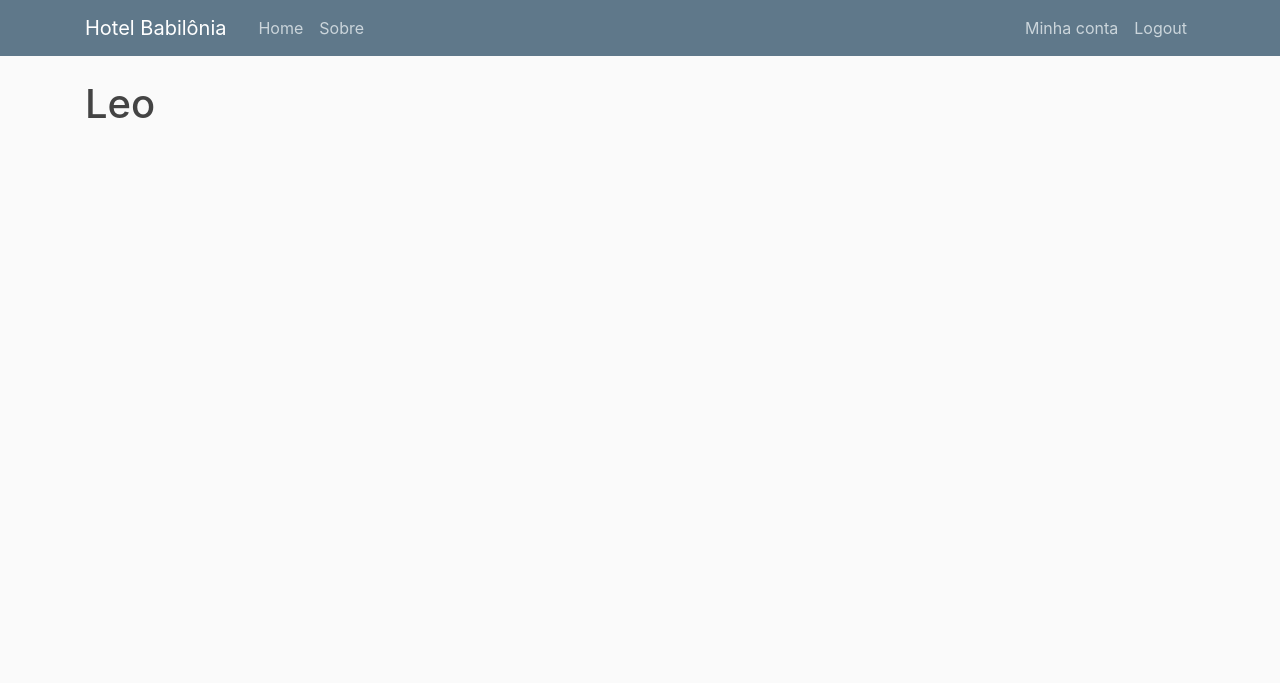
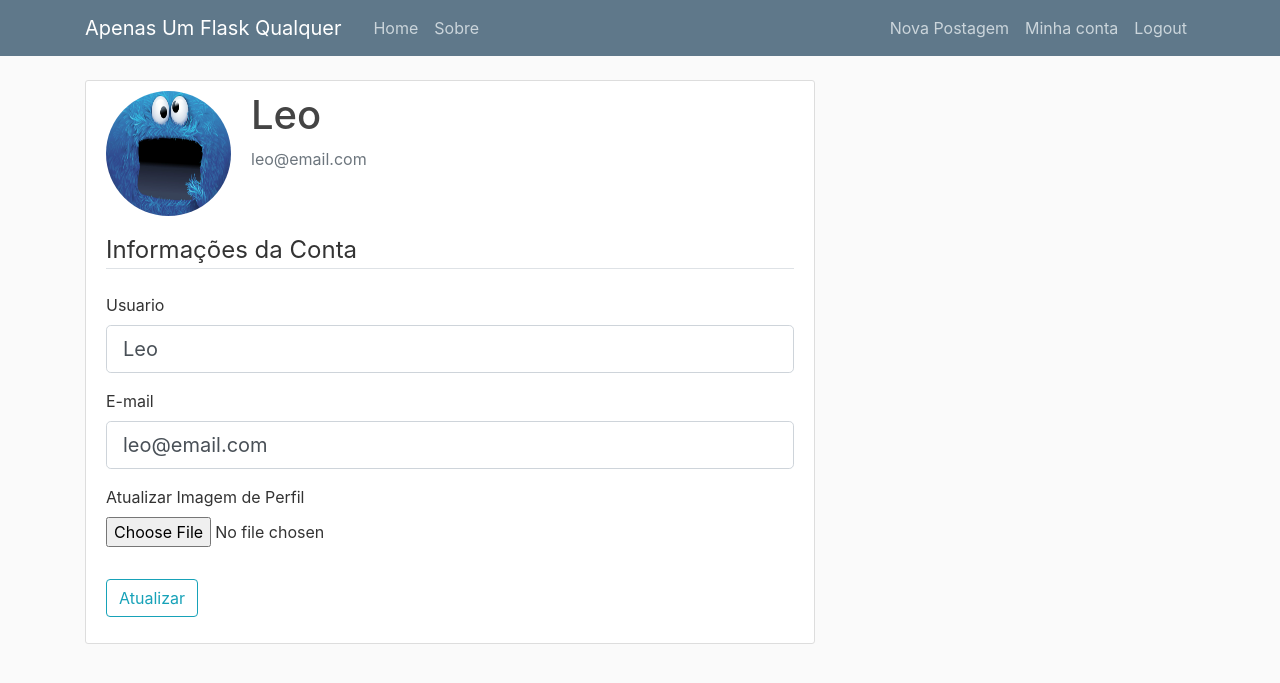
Before and after one commit to Guimili/FlaskProj, a Flask app: page /conta in a window 1280 px wide. Shown: the top 683 px of the page. Run offline with Flask 2, Linux system fonts and the light colour scheme; a user stored in the database is signed in; some libraries are stand-ins or nearby versions.

Commit message:
Conta/Nova Postagem

```diff
--- a/flaskproj/__init__.py
+++ b/flaskproj/__init__.py
@@ -9,7 +9,7 @@ app.config['SQLALCHEMY_DATABASE_URI'] = 'sqlite:///site.db'
 db = SQLAlchemy(app)
 bcrypt = Bcrypt()
 gerenciador_login = LoginManager(app)
-gerenciador_login.login_view = 'loginPage'
+gerenciador_login.login_view = 'login'
 gerenciador_login.login_message_category = 'info'
 
 from flaskproj import routes
--- a/flaskproj/forms.py
+++ b/flaskproj/forms.py
@@ -1,6 +1,9 @@
 from flask_wtf import FlaskForm
-from wtforms import StringField, PasswordField, SubmitField, BooleanField
-from wtforms.validators import DataRequired, Length, Email, EqualTo
+from flask_wtf.file import FileField, FileAllowed
+from flaskproj.models import Usuario
+from flask_login import current_user
+from wtforms import StringField, PasswordField, SubmitField, BooleanField, TextAreaField
+from wtforms.validators import DataRequired, Length, Email, EqualTo, ValidationError
 
 
 class RegistForm(FlaskForm):
@@ -10,9 +13,43 @@ class RegistForm(FlaskForm):
     confirm = PasswordField("Confirme sua senha", validators=[DataRequired(), EqualTo("senha")])
     registrar = SubmitField("Resgistrar-se")
 
+    def validate_usuario(self, usuario):
+        usuario = Usuario.query.filter_by(nome=usuario.data).first()
+        if usuario:
+            raise ValidationError('Usuário já existente! Por favor, escolha outro =)')
+
+    def validate_email(self, email):
+        usuario = Usuario.query.filter_by(email=email.data).first()
+        if usuario:
+            raise ValidationError('Email já utilizado! Por favor, escolha outro =)')
+
 
 class LoginForm(FlaskForm):
     email = StringField("E-mail", validators=[DataRequired(), Email()])
     senha = PasswordField("Senha", validators=[DataRequired()])
     lembrar = BooleanField("Lembrar senha")
     login = SubmitField("Login")
+
+
+class UpdateForm(FlaskForm):
+    usuario = StringField("Usuario", validators=[DataRequired(), Length(min=3, max=20)])
+    email = StringField("E-mail", validators=[DataRequired(), Email()])
+    imagem = FileField('Atualizar Imagem de Perfil', validators=[FileAllowed(['jpg', 'png'])])
+    atualizar = SubmitField("Atualizar")
+
+    def validate_usuario(self, usuario):
+        if usuario.data != current_user.nome:
+            usuario = Usuario.query.filter_by(nome=usuario.data).first()
+            if usuario:
+                raise ValidationError('Usuário já existente! Por favor, escolha outro =)')
+
+    def validate_email(self, email):
+        if email.data != current_user.email:
+            usuario = Usuario.query.filter_by(email=email.data).first()
+            if usuario:
+                raise ValidationError('Email já utilizado! Por favor, escolha outro =)')
+
+class PostForm(FlaskForm):
+    titulo = StringField('Titulo', validators=[DataRequired()])
+    conteudo = TextAreaField('Conteudo', validators=[DataRequired()])
+    enviar = SubmitField('Enviar')
--- a/flaskproj/models.py
+++ b/flaskproj/models.py
@@ -10,7 +10,7 @@ class Usuario(db.Model, UserMixin):
 	id = db.Column(db.Integer, primary_key=True)
 	nome = db.Column(db.String(20), unique=True, nullable=False)
 	email = db.Column(db.String(120), unique=True, nullable=False)
-	imagem_file = db.Column(db.String(20), nullable=False, default='default.jpg')
+	imagem_file = db.Column(db.String(20), nullable=False, default='s.jpg')
 	senha = db.Column(db.String(60), nullable=False)
 	postagens = db.relationship('Postagem', backref='autor', lazy=True)
 
--- a/flaskproj/routes.py
+++ b/flaskproj/routes.py
@@ -1,46 +1,48 @@
+import secrets, os
+from PIL import Image
 from flask import render_template, url_for, flash, redirect, request
 from flaskproj import app, db, bcrypt
-from flaskproj.forms import RegistForm, LoginForm
+from flaskproj.forms import RegistForm, LoginForm, PostForm, UpdateForm
 from flaskproj.models import Usuario, Postagem
 from flask_login import login_user, current_user, logout_user, login_required
 
 
-
-posts = [
-	{
-		'autor': 'IsQuilo',
-		'titulo': 'Só uns',
-		'conteudo': 'Quando 1 Xuqnimirrain, 2 não Kipsy my baby.',
-		'data': '16/07/2018'
-	},
-	{
-		'autor': 'Berg',
-		'titulo': 'Post estatico',
-		'conteudo': 'Entenda por que Python > All',
-		'data': '17/07/2018'
-	},
-	{
-		'autor': 'Boiiii',
-		'titulo': 'Pra testar',
-		'conteudo': 'Hotel Babilôbnia está em construção!',
-		'data': 'Ném é data kkk'
-	}
-]
+# posts = [
+# 	{
+# 		'autor': 'IsQuilo',
+# 		'titulo': 'Só uns',
+# 		'conteudo': 'Quando 1 Xuqnimirrain, 2 não Kipsy my baby.',
+# 		'data': '16/07/2018'
+# 	},
+# 	{
+# 		'autor': 'Berg',
+# 		'titulo': 'Post estatico',
+# 		'conteudo': 'Entenda por que Python > All',
+# 		'data': '17/07/2018'
+# 	},
+# 	{
+# 		'autor': 'Boiiii',
+# 		'titulo': 'Pra testar',
+# 		'conteudo': 'Hotel Babilôbnia está em construção!',
+# 		'data': 'Ném é data kkk'
+# 	}
+# ]
 
 
 @app.route('/')
 @app.route('/home')
-def homePage():
-	return render_template('home.html', posts = posts, titulo = 'Home')
+def home():
+	postagens = Postagem.query.all()
+	return render_template('home.html', posts = postagens, titulo = 'Home')
 
 @app.route('/sobre')
-def sobrePage():
+def sobre():
 	return render_template('sobre.html', titulo = 'Sobre')
 
 @app.route('/cadastro', methods=['GET', 'POST'])
-def cadastroPage():
+def cadastro():
 	if current_user.is_authenticated:
-		return redirect(url_for('homePage'))
+		return redirect(url_for('home'))
 	form = RegistForm()
 	if form.validate_on_submit():
 		senha_hash = bcrypt.generate_password_hash(form.senha.data).decode('utf-8')
@@ -48,31 +50,69 @@ def cadastroPage():
 		db.session.add(usuario)
 		db.session.commit()
 		flash('Sua conta foi criada com sucesso! Você já pode realizar um login =)', 'success')
-		return redirect(url_for("homePage"))
+		return redirect(url_for("home"))
 	return render_template("cadastro.html", titulo = "Cadastro", form = form)
 
 @app.route('/login', methods=['GET', 'POST'])
-def loginPage():
+def login():
 	if current_user.is_authenticated:
-		return redirect(url_for('homePage'))
+		return redirect(url_for('home'))
 	form = LoginForm()
 	if form.validate_on_submit():
 		usuario = Usuario.query.filter_by(email=form.email.data).first()
 		if usuario and bcrypt.check_password_hash(usuario.senha, form.senha.data):
 			login_user(usuario, remember=form.lembrar.data)
 			proxima_pagina = request.args.get('next')
-			return redirect(proxima_pagina) if proxima_pagina else redirect(url_for('homePage'))
-			flash('Sua conta foi acessada com sucesso! =)', 'success')
+			return redirect(proxima_pagina) if proxima_pagina else redirect(url_for('home'))
 		else:
 			flash('Falha ao logar. Confirme suas informações!', 'danger')
 	return render_template('login.html', titulo = 'Login', form = form)
 
 @app.route('/logout')
-def	logoutPage():
+def	logout():
 	logout_user()
-	return redirect(url_for('homePage'))
+	return redirect(url_for('home'))
 
-@app.route('/conta')
+def salvar_imagem(form_imagem):
+	random_hex = secrets.token_hex(8)
+	_, f_ext = os.path.splitext(form_imagem.filename)
+	imagem_nome = random_hex + f_ext
+	imagem_path = os.path.join(app.root_path, 'static/imagens_perfil', imagem_nome)
+
+	dimensao = (125, 125)
+	i = Image.open(form_imagem)
+	i.thumbnail(dimensao)
+	i.save(imagem_path)
+
+	return imagem_nome
+
+@app.route('/conta', methods=['GET', 'POST'])
 @login_required
-def contaPage():
-	return render_template('conta.html', titulo = 'Minha Conta')
+def conta():
+	form = UpdateForm()
+	if form.validate_on_submit():
+		if form.imagem.data:
+			imagem_arquivo = salvar_imagem(form.imagem.data)
+			current_user.imagem_file = imagem_arquivo
+		current_user.nome = form.usuario.data
+		current_user.email = form.email.data
+		db.session.commit()
+		flash('Suas informações foram atualizadas com sucesso!', 'success')
+		return redirect(url_for('conta'))
+	elif request.method == 'GET':
+		form.usuario.data = current_user.nome
+		form.email.data = current_user.email
+	imagem_file = url_for('static', filename='imagens_perfil/' + current_user.imagem_file)
+	return render_template('conta.html', titulo = 'Minha Conta', imagem_file = imagem_file, form=form)
+
+@app.route('/post/novo', methods=['GET', 'POST'])
+@login_required
+def novo_post():
+	form = PostForm()
+	if form.validate_on_submit():
+		postagem = Postagem(titulo=form.titulo.data, conteudo=form.conteudo.data, autor=current_user)
+		db.session.add(postagem)
+		db.session.commit()
+		flash('Sua postagem foi criada!', 'success')
+		return redirect(url_for('home'))
+	return render_template('criar_post.html', titulo='Nova Postagem', form = form)
--- a/flaskproj/templates/cadastro.html
+++ b/flaskproj/templates/cadastro.html
@@ -69,7 +69,7 @@
     </div>
     <div class="border-top pt-3">
         <small class="text-muted">
-            Já possui uma conta? <a class="ml-4" href="{{ url_for('loginPage') }}" >Entrar</a>
+            Já possui uma conta? <a class="ml-4" href="{{ url_for('login') }}" >Entrar</a>
         </small>
     </div>
 {% endblock conteudo %}
--- a/flaskproj/templates/conta.html
+++ b/flaskproj/templates/conta.html
@@ -1,4 +1,59 @@
 {% extends "layout.html" %}
 {% block conteudo %}
-    <h1>{{ current_user.nome }}</h1>
+
+    <div class="content-section">
+        <div class="media">
+            <img src="{{ imagem_file }}" alt="" class="rounded-circle account-img">
+            <div class="media-body">
+                <h2 class="account-heading">{{ current_user.nome}}</h2>
+                <p class="text-secondary">{{ current_user.email }}</p>
+            </div>
+        </div>
+        <form method="POST" action="" enctype="multipart/form-data" >
+            {{ form.hidden_tag() }}
+            <fieldset class="form-group">
+                <legend class="border-bottom mb-4">Informações da Conta</legend>
+                <div class="form-group">
+                    {{ form.usuario.label(class="form-control-label") }}
+
+                    {% if form.usuario.errors %}
+                        {{ form.usuario(class="form-control form-control-lg is-invalid") }}
+                        <div class="invalid-feedback">
+                            {% for error in form.usuario.errors %}
+                                <span>{{ error }}</span>
+                            {% endfor %}
+                        </div>
+                    {% else %}
+                        {{ form.usuario(class="form-control form-control-lg") }}
+                    {% endif %}
+                </div>
+                <div class="form-group">
+                    {{ form.email.label(class="form-control-label") }}
+
+                    {% if form.email.errors %}
+                        {{ form.email(class="form-control form-control-lg is-invalid") }}
+                        <div class="invalid-feedback">
+                            {% for error in form.email.errors %}
+                                <span>{{ error }}</span>
+                            {% endfor %}
+                        </div>
+                    {% else %}
+                        {{ form.email(class="form-control form-control-lg") }}
+                    {% endif %}
+                </div>
+                <div class="form-group">
+                    {{ form.imagem.label() }}
+                    {{ form.imagem(class="form-control-file") }}
+                    {% if form.imagem.errors %}
+                        {% for erro in form.imagem.errors %}
+                            <span class="text-error">{{ erro }}</span></ br>
+                        {% endfor %}
+                    {% endif%}
+                </div>
+            </fieldset>
+            <div class="form-group">
+                {{ form.atualizar(class="btn btn-outline-info") }}
+            </div>
+    </div>
+
 {% endblock conteudo %}
--- a/flaskproj/templates/home.html
+++ b/flaskproj/templates/home.html
@@ -4,10 +4,11 @@
     {% for post in posts %}
 
         <article class="media content-section">
+          <img src="{{ url_for('static', filename='profile_pics/' + post.autor.imagem_file) }}" alt="" class="rounded-circle arcticle-img">
           <div class="media-body">
             <div class="article-metadata">
-              <a class="mr-2" href="#">{{ post.autor }}</a>
-              <small class="text-muted">{{ post.data }}</small>
+              <a class="mr-2" href="#">{{ post.autor.nome }}</a>
+              <small class="text-muted">{{ post.data_postagem.strftime('%Y-%m-%d') }}</small>
             </div>
               <h2><a class="article-title" href="#">{{ post.titulo }}</a></h2>
               <p class="article-content">{{ post.conteudo }}</p>
--- a/flaskproj/templates/layout.html
+++ b/flaskproj/templates/layout.html
@@ -11,9 +11,9 @@
     </script>
 
     {% if titulo %}
-        <title>Hotel Babilônia - {{ titulo }}</title>
+        <title>Apenas Um Flask Qualquer - {{ titulo }}</title>
     {% else %}
-        <title>Hotel Babilônia</title>
+        <title>Apenas Um Flask Qualquer</title>
     {% endif %}
 
 </head>
@@ -21,23 +21,24 @@
     <header class="site-header">
       <nav class="navbar navbar-expand-md navbar-dark bg-steel fixed-top">
         <div class="container">
-          <a class="navbar-brand mr-4" href="/">Hotel Babilônia</a>
+          <a class="navbar-brand mr-4" href="/">Apenas Um Flask Qualquer</a>
           <button class="navbar-toggler" type="button" data-toggle="collapse" data-target="#navbarToggle" aria-controls="navbarToggle" aria-expanded="false" aria-label="Toggle navigation">
             <span class="navbar-toggler-icon"></span>
           </button>
           <div class="collapse navbar-collapse" id="navbarToggle">
             <div class="navbar-nav mr-auto">
-              <a class="nav-item nav-link"  href="{{ url_for('homePage') }}">Home</a>
-              <a class="nav-item nav-link" href="{{ url_for('sobrePage') }}">Sobre</a>
+              <a class="nav-item nav-link"  href="{{ url_for('home') }}">Home</a>
+              <a class="nav-item nav-link" href="{{ url_for('sobre') }}">Sobre</a>
             </div>
             <!-- Lado direito -->
             <div class="navbar-nav">
               {% if current_user.is_authenticated %}
-              <a class="nav-item nav-link" href="{{ url_for('contaPage') }}">Minha conta</a>
-                <a class="nav-item nav-link" href="{{ url_for('logoutPage') }}">Logout</a>
+                <a class="nav-item nav-link" href="{{ url_for('novo_post') }}">Nova Postagem</a>
+                <a class="nav-item nav-link" href="{{ url_for('conta') }}">Minha conta</a>
+                <a class="nav-item nav-link" href="{{ url_for('logout') }}">Logout</a>
               {% else %}
-                <a class="nav-item nav-link" href="{{ url_for('loginPage') }}">Login</a>
-                <a class="nav-item nav-link" href="{{ url_for('cadastroPage') }}">Registre-se</a>
+                <a class="nav-item nav-link" href="{{ url_for('login') }}">Login</a>
+                <a class="nav-item nav-link" href="{{ url_for('cadastro') }}">Registre-se</a>
               {% endif %}
             </div>
           </div>
--- a/flaskproj/templates/login.html
+++ b/flaskproj/templates/login.html
@@ -48,7 +48,7 @@
     </div>
     <div class="border-top pt-3">
         <small class="text-muted">
-            Não possui uma conta? <a class="ml-4" href="{{ url_for('loginPage') }}" >Cadastre-se!</a>
+            Não possui uma conta? <a class="ml-4" href="{{ url_for('login') }}" >Cadastre-se!</a>
         </small>
     </div>
 {% endblock conteudo %}
```
Also changed, not shown: flaskproj/templates/criar_post.html (added, +41 -0 lines), flaskproj/site.db, flaskproj/static/imagens_perfil/269e8ecb18a8977c.jpg (added), flaskproj/static/imagens_perfil/default.jpg (added).
